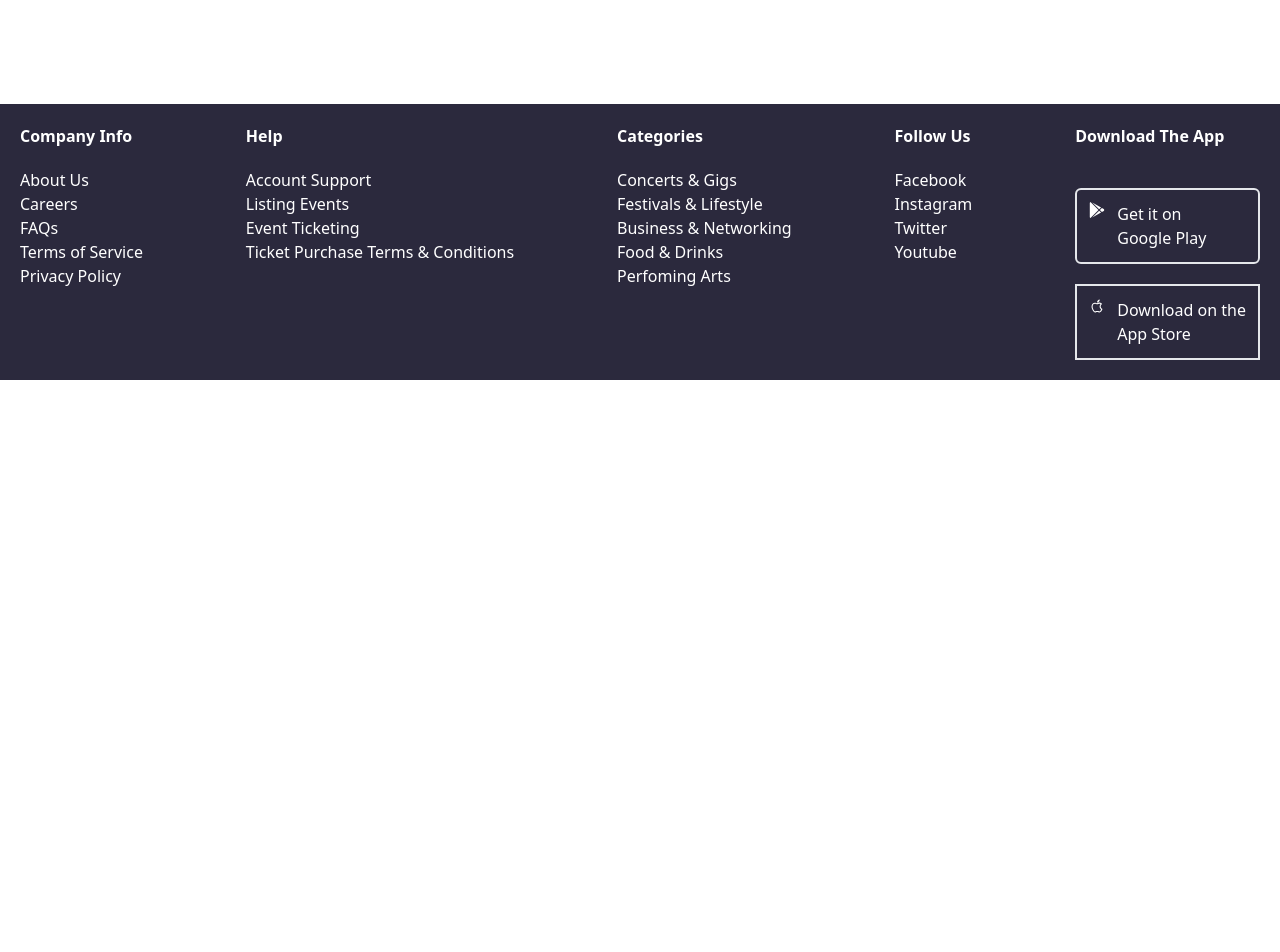
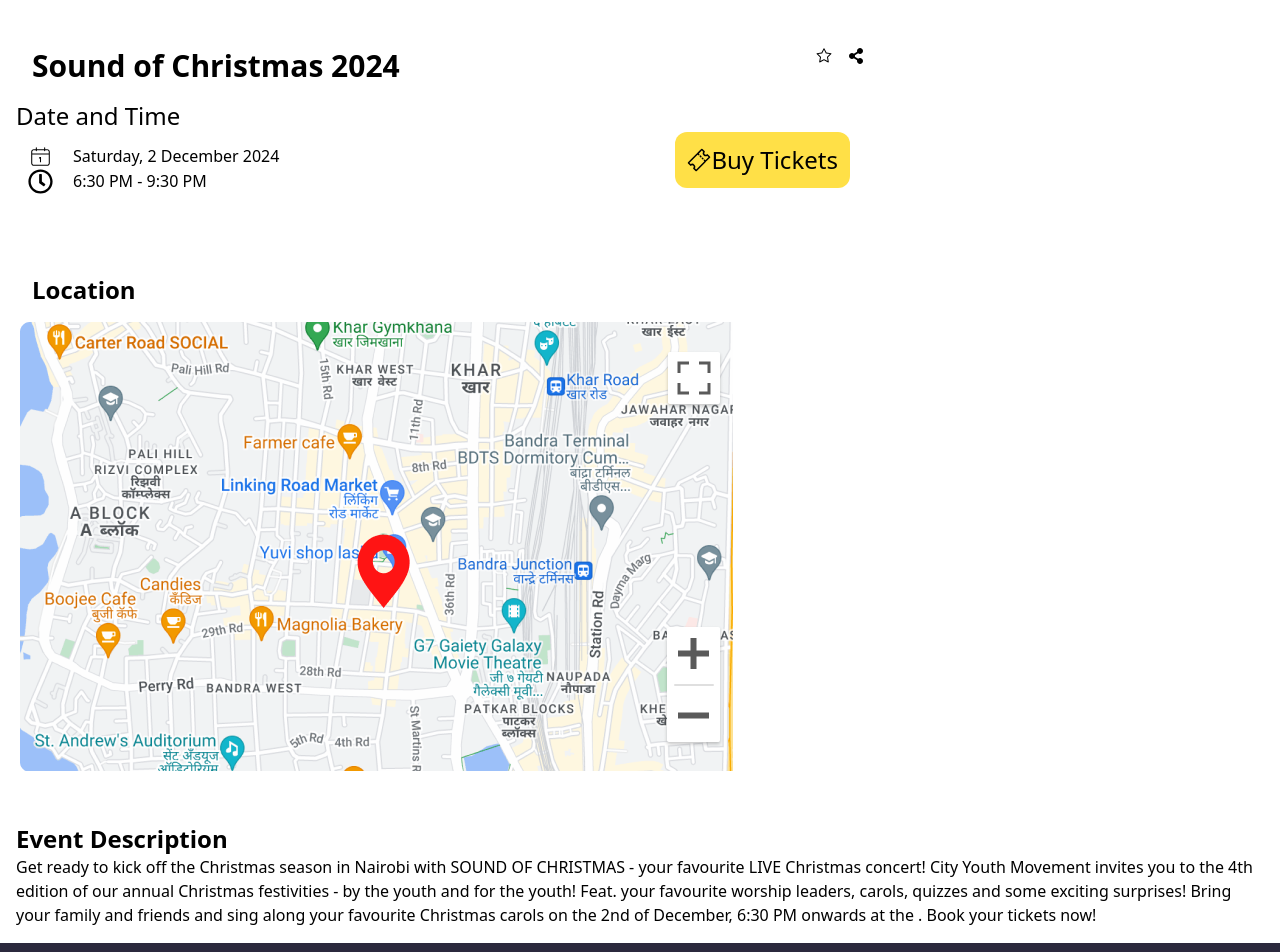
Before and after one commit to cidooh/eventSphere, a React (Vite) app: page /event in a window 1280 px wide. Shown: the part 420-1372 px from the top of the page. Before the commit the page ends 800 px from the top, so only its background shows below. Built offline with nearby package versions, Linux system fonts and the light colour scheme.

Commit message:
pages almost commit with designing

```diff
--- /dev/null
+++ b/src/components/Eventdescr.jsx
@@ -0,0 +1,18 @@
+function Eventdescr(){
+    return(
+        <div>
+<h1 className="text-2xl font-bold">Event Description</h1>
+<div>
+    <p>
+    Get ready to kick off the Christmas season in Nairobi with SOUND OF CHRISTMAS - your favourite LIVE Christmas concert!
+
+City Youth Movement invites you to the 4th edition of our annual Christmas festivities - by the youth and for the youth! Feat. your favourite worship leaders, carols, quizzes and some exciting surprises!
+
+Bring your family and friends and sing along your favourite Christmas carols on the 2nd of December, 6:30 PM onwards at the . Book your tickets now!
+    </p>
+
+</div>
+        </div>
+    )
+}
+export default Eventdescr
--- /dev/null
+++ b/src/components/Eventlocation.jsx
@@ -0,0 +1,11 @@
+function Eventlocation(){
+    return(
+        <div>
+<h2 className="text-2xl font-bold p-4">Location</h2>
+<div>
+    <img src="src/assets/images/map.png" alt="" />
+</div>
+        </div>
+    )
+}
+export default Eventlocation
--- /dev/null
+++ b/src/components/Eventstimedate.jsx
@@ -0,0 +1,37 @@
+import { FaShareAlt } from "react-icons/fa";
+import { GoStar } from "react-icons/go";
+import { CiCalendarDate } from "react-icons/ci";
+import { FaRegClock } from "react-icons/fa";
+import { IoTicketOutline } from "react-icons/io5";
+
+
+
+function Eventsdatetime(){
+    return(
+        <div>
+                <div className="flex gap-96">
+<div>
+    <h1 className="text-3xl p-4 font-bold">Sound of Christmas 2024</h1>
+</div>
+<div className="flex p-4 gap-4">
+<GoStar/>
+<FaShareAlt/>
+</div>
+</div>
+
+    <h2 className="text-2xl ">Date and Time</h2>
+    <div className="flex gap-96">
+        <div className="p-3">
+    <div className="flex gap-5"><CiCalendarDate className="w-[25px] h-[25px]"/> <p>Saturday, 2 December 2024</p></div>
+    <div className="flex gap-5"><FaRegClock className="w-[25px] h-[25px]"/> <p>6:30 PM - 9:30 PM</p></div>
+</div>
+<div>
+    <button className="bg-[#FFE047] flex items-center p-3 rounded-xl text-2xl"><IoTicketOutline/>Buy Tickets</button>
+</div>
+
+</div>
+
+        </div>
+    )
+}
+export default Eventsdatetime
--- a/src/components/Router.jsx
+++ b/src/components/Router.jsx
@@ -6,17 +6,20 @@
 import Createevent from "../pages/Createevent"
 import Login from "../pages/Login"
 import Signup from "../pages/Signup"
+import Eventpage from "../pages/Eventpage"
 
 function Router(){
     return(
         <BrowserRouter>
         <Routes>
         <Route path="/" element={<Layout><Home/></Layout>}/>
-<Route path="*" element={<Layout><Notfound/></Layout>}/>
 <Route path="/profile" element={<Layout><Profile/></Layout>}/>
 <Route path="/login" element={<Layout><Login/></Layout>}/>
 <Route path="/create" element={<Layout><Createevent/></Layout>}/>
 <Route path="/signup" element={<Layout><Signup/></Layout>}/>
+<Route path="/event" element={<Layout><Eventpage/></Layout>}/>
+<Route path="*" element={<Layout><Notfound/></Layout>}/>
+
         </Routes>
         </BrowserRouter>
     )
--- a/src/components/Subscribe.jsx
+++ b/src/components/Subscribe.jsx
@@ -1,13 +1,13 @@
 function Subscribe(){
     return(
-        <div className="bg-[#FFE047] flex justify-between text-center">
-            <div className="">
+        <div className="bg-[#FFE047] flex justify-between text-center p-4">
+            <div className="ml-[20%] text-xl">
             <h2>Subscribe to our Newsletter</h2>
             <p>Receive our weekly newsletter & updates with new events from <br/> your favorite organizers & venues.</p>
         </div>
         <div className="flex">
-            <input type="email" placeholder="Enter your email address" className="rounded-md border-2 " />
-            <button className="bg-[#2B293D] text-[#FFE047] border-2 rounded-md">Subscribe</button>
+            <input type="email" placeholder="Enter your email address" className="rounded-md border-2 w-[300px] p-2 " />
+            <button className="bg-[#2B293D] text-[#FFE047] border-2 rounded-md w-[150px]">Subscribe</button>
         </div>
         </div>
     )
--- a/src/pages/Eventpage.jsx
+++ b/src/pages/Eventpage.jsx
@@ -1,7 +1,24 @@
+
+import Eventsdatetime from "../components/Eventstimedate"
+import Eventlocation from "../components/Eventlocation"
+import Eventdescr from "../components/Eventdescr"
+
 function Eventpage(){
     return(
-        <div>
+        <div className="container mx-auto mt-20">
+<div>
+    <img src="src/assets/images/Christmas poster.png" alt=""  className="rounded-2xl w-[1000px]" />
+</div>
+<div className="mt-5 p-4">
+    <Eventsdatetime/>
+</div>
+<div className="mt-5 p-4">
+    <Eventlocation/>
+</div>
 
+<div className="mt-5 p-4">
+    <Eventdescr/>
+</div>
         </div>
     )
 }
--- a/src/pages/Home.jsx
+++ b/src/pages/Home.jsx
@@ -5,6 +5,7 @@
 import { FaArrowRight } from "react-icons/fa6";
 import { FaRegCalendarPlus } from "react-icons/fa6";
 import Subscribe from "../components/Subscribe";
+import { Link } from "react-router-dom";
 
 
 function Home(){
@@ -54,7 +55,7 @@
     </div>
     <div className="flex ml-[40%] ">
 
-        <button className="bg-[#FFE047] flex p-3 items-center rounded-md"> <FaRegCalendarPlus />Create Event</button>
+       <Link to="/create"> <button className="bg-[#FFE047] flex p-3 items-center rounded-md"> <FaRegCalendarPlus />Create Event</button></Link>
     </div>
 </div>
 <div>
```
Also changed, not shown: src/assets/images/map.png (added).
